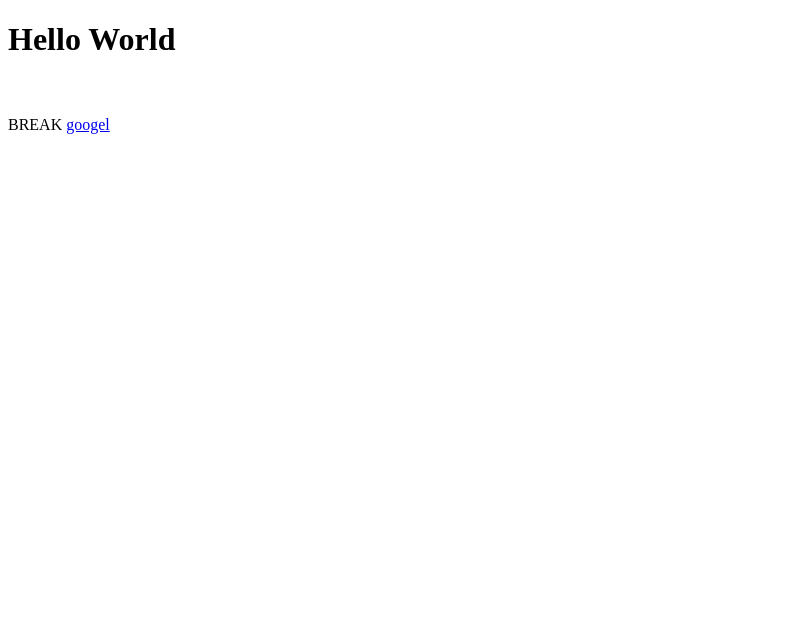
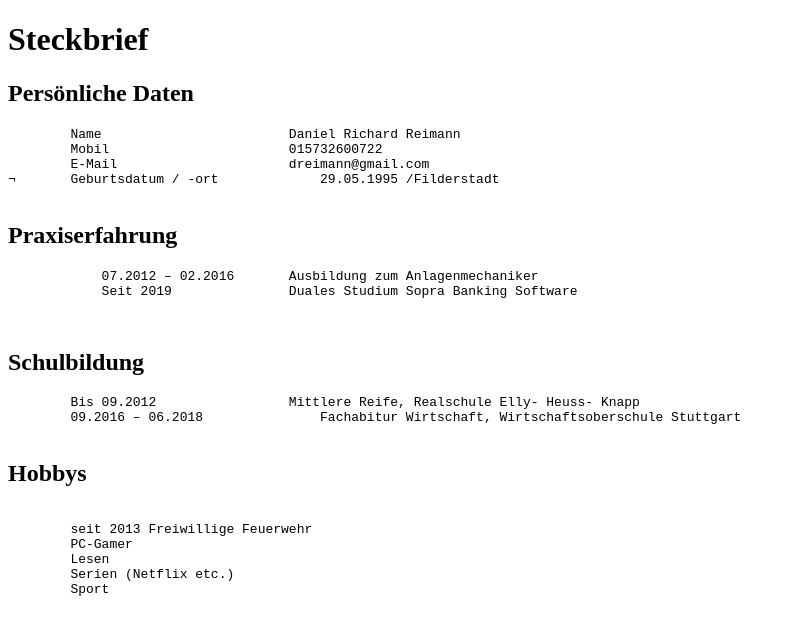
Before and after one commit to Raican667/webdev-hello, a plain HTML site: page index.html in a window 1280 px wide. Shown: the whole page, without its empty margins (0-795 px from the left). Drawn offline with Linux system fonts and the light colour scheme.

Commit message:
Stechbrief

```diff
--- a/index.html
+++ b/index.html
@@ -6,11 +6,39 @@
     <title>Hello Html</title>
 </head>
 <body>
-   <h1>Hello World</h1>
-   <br>
-   <br>
-    BREAK
-    <a href="https://www.googel.de" target="_blank"
-        >googel</a>
+   <h1>Steckbrief</h1>
+
+   <H2>Persönliche Daten</H2>
+    <pre>
+        Name	                    Daniel Richard Reimann
+        Mobil	                    015732600722
+        E-Mail	                    dreimann@gmail.com
+¬       Geburtsdatum / -ort	        29.05.1995 /Filderstadt
+    </pre>
+
+    <H2>Praxiserfahrung</H2>
+        <pre>
+            07.2012 – 02.2016       Ausbildung zum Anlagenmechaniker
+            Seit 2019               Duales Studium Sopra Banking Software
+
+        </pre>
+
+    <h2> Schulbildung</h2>
+        <pre>
+        Bis 09.2012 	            Mittlere Reife, Realschule Elly- Heuss- Knapp
+        09.2016 – 06.2018	        Fachabitur Wirtschaft, Wirtschaftsoberschule Stuttgart
+        </pre>
+
+   <h2>Hobbys</h2>
+        <pre>
+        seit 2013 Freiwillige Feuerwehr
+        PC-Gamer
+        Lesen
+        Serien (Netflix etc.)
+        Sport
+         </pre>
+
+   </p>
+
 </body>
 </html>
```
